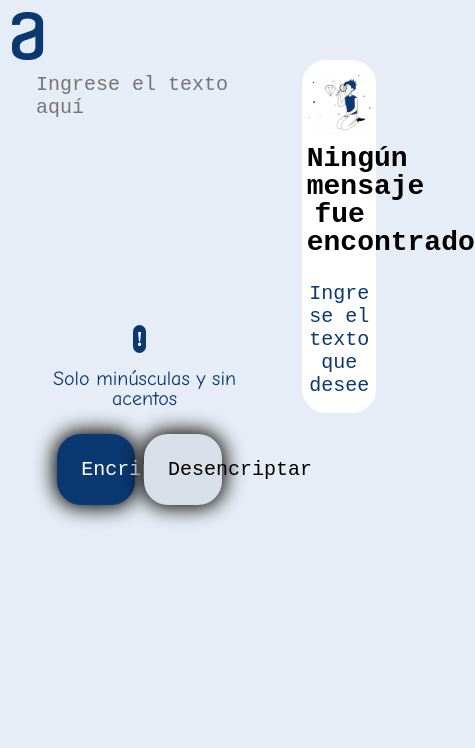
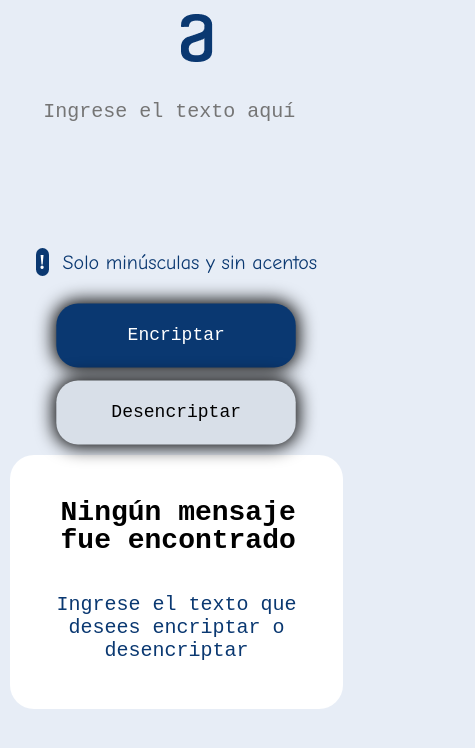
Before and after one commit to MatiBarcia/MatiBarcia.github.io, a plain HTML site: page index.html in a window 390 px wide. Shown: the whole page, 475 px wide, since content can reach past the window. Drawn offline with Linux system fonts and the light colour scheme.

Commit message:
Adaptando para telefono

```diff
--- a/index.html
+++ b/index.html
@@ -14,19 +14,11 @@
 
     <body>
         <div class="container">
-            <div class="logo">
-                <img class="logoImg" src="Imagenes/Vector.png" alt="Logo de Alura">
-            </div>
+            <div class="logo"><img class="logoImg" src="Imagenes/Vector.png" alt="Logo de Alura"></div>
 
             <div class="left">
-                <textarea class="text-input" id="inputTexto" cols="30" rows="10" placeholder="Ingrese el texto aquí"></textarea>
-            </div>
-
-            <div id="right" class="right">
-                <img src="Imagenes/Muñeco.png" alt="muñeco" id="imgDer">
-                <h1 id="texto">Ningún mensaje fue encontrado</h1>
-                <textarea id="texto2" name="" cols="30" rows="5" readonly>Ingrese el texto que desees encriptar o desencriptar</textarea>
-                <button id="copiar" type="button" onclick="copiar()">Copiar</button>
+                <div class="entrada">
+                    <textarea class="text-input" id="inputTexto" placeholder="Ingrese el texto aquí"></textarea>
                 </div>
 
                 <div class="left-button">
@@ -41,5 +33,13 @@
                     </div>
                 </div>
             </div>
+
+            <div id="right" class="right">
+                <img src="Imagenes/Muñeco.png" alt="muñeco" id="imgDer">
+                <h1 id="texto">Ningún mensaje fue encontrado</h1>
+                <textarea id="texto2" readonly>Ingrese el texto que desees encriptar o desencriptar</textarea>
+                <button id="copiar" type="button" onclick="copiar()">Copiar</button>
+            </div>
+        </div>
     </body>
 </html>
--- a/script.js
+++ b/script.js
@@ -13,7 +13,7 @@ function encriptarTexto()
     document.getElementById("texto2").innerHTML = txtCifrado;
     document.getElementById("copiar").style.display = "show";
     document.getElementById("copiar").style.display = "inherit";
-    document.getElementById("texto2").setAttribute("rows", "25");
+    document.getElementById("texto2").style.height = "17em";
     document.getElementById("copiar").style.marginBottom = "5%";
 }
 
--- a/style.css
+++ b/style.css
@@ -33,6 +33,12 @@ body
     /* background: red; */
 }
 
+.left textarea
+{
+    width: 30em;
+    height: 10em;
+}
+
 .right
 {
     float: right;
@@ -45,10 +51,16 @@ body
     padding: 3% 0;
 }
 
+.right textarea
+{
+    width: 30em;
+    height: 5em;
+}
+
 .left-button
 {
     float: left;
-    width: 70%;
+    width: 100%;
     height: auto;
     border-radius: 24px;
     /* background: pink; */
@@ -58,6 +70,7 @@ body
 .mensaje-alerta
 {
     display: block;
+    width: 100%;
     align-items: center;
     /* background: yellow; */
 }
@@ -126,7 +139,6 @@ span /* exclamacion */
     margin-bottom: auto;
     color: #0A3871;
     width: 90%;
-    height: auto;
     border: none;
     outline: none;
     font-size: 20px;
@@ -200,13 +212,49 @@ span /* exclamacion */
     float: bottom;
 }
 
-/* @media only screen and (min-width: 768px)
+@media screen and (max-width: 700px)
 {
     .logo
     {
+        text-align: center;
+        width: auto;
+        float: none;
+        margin-bottom: 5%;
+    }
+
+    .left
+    {
+        display: inline-block;
+        float: none;
+        text-align: center;
+    }
+
+    .right
+    {
         display: block;
-        width: 50%;
-        margin-left: auto;
-        margin-right: auto;
+        float: none;
     }
-} */
+
+    #imgDer
+    {
+        display: none;
+    }
+
+    .left, .right
+    {
+        width: 90%;
+        text-align: center;
+    }
+
+    .left textarea
+    {
+        width: 15em;
+        height: 5em;
+    }
+
+    #boton-encriptar, #boton-desencriptar
+    {
+        width: 80%;
+        scale: 90%;
+    }
+}
```
Lines whose indentation alone changed are shown as unchanged.
